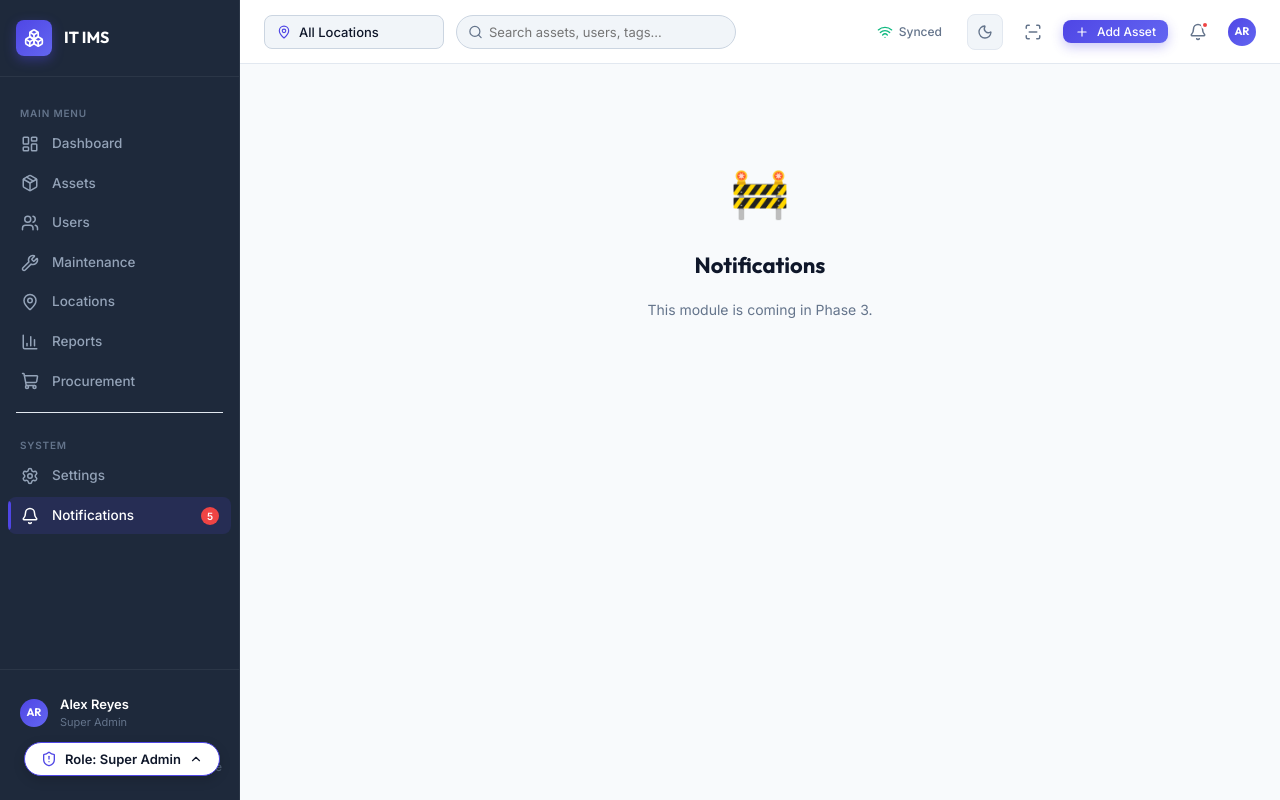
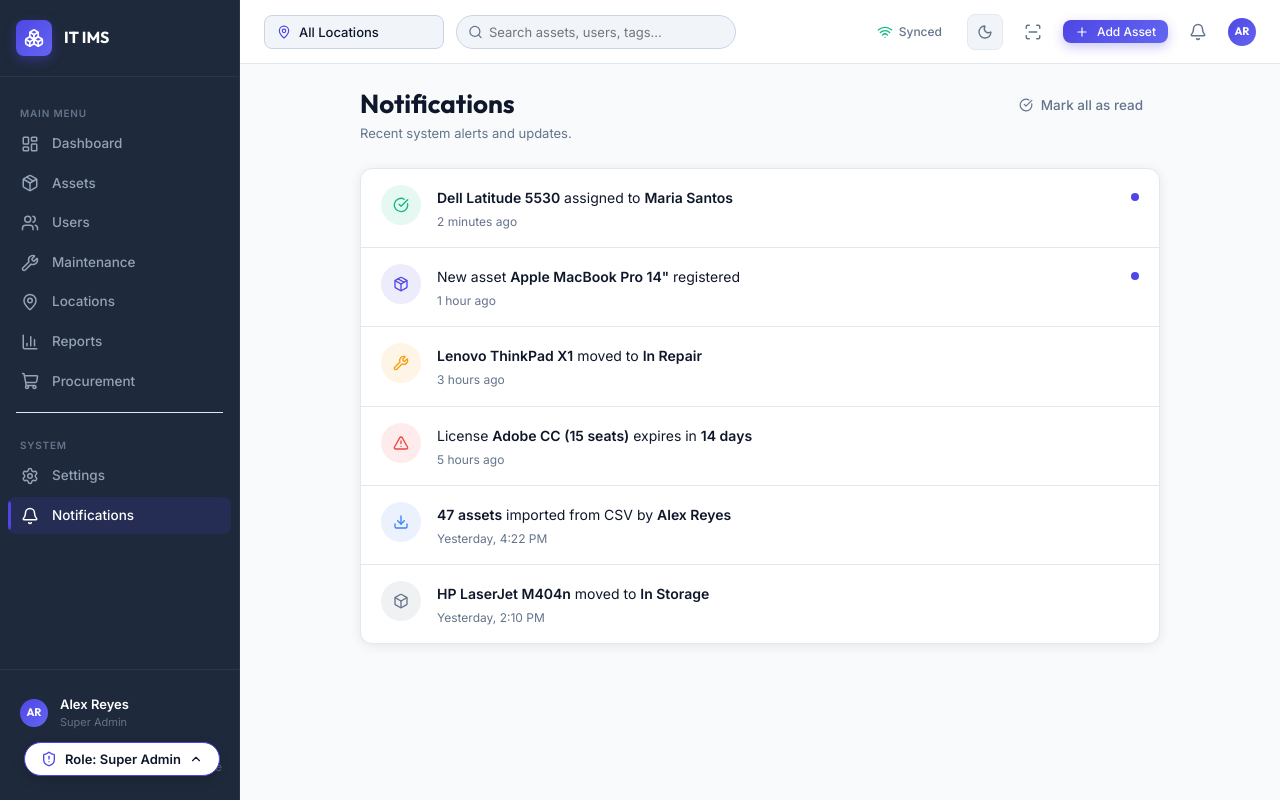
Before and after one commit to krukru741/IT-IMS, a React (Vite) app: page /notifications in a window 1280 px wide. Built offline with nearby package versions, Linux system fonts and the light colour scheme.

Commit message:
feat: implement notifications page and update application routes

```diff
--- a/src/App.jsx
+++ b/src/App.jsx
@@ -15,6 +15,7 @@ import MaintenanceList from './pages/Maintenance/MaintenanceList';
 import ReportDashboard from './pages/Reports/ReportDashboard';
 import ProcurementQueue from './pages/Procurement/ProcurementQueue';
 import AuditLogViewer from './pages/Settings/AuditLogViewer';
+import Notifications from './pages/Settings/Notifications';
 import SyncManager from './components/layout/SyncManager';
 
 // Placeholder for Phase 3+ modules
@@ -67,7 +68,7 @@ export default function App() {
         <Route path="/reports"     element={<Layout><ReportDashboard /></Layout>} />
         <Route path="/procurement" element={<Layout><ProcurementQueue /></Layout>} />
         <Route path="/settings"    element={<Layout><AuditLogViewer /></Layout>} />
-        <Route path="/notifications" element={<Layout><Placeholder title="Notifications" /></Layout>} />
+        <Route path="/notifications" element={<Layout><Notifications /></Layout>} />
 
         {/* Fallback */}
         <Route path="*" element={<Navigate to="/" replace />} />
--- /dev/null
+++ b/src/pages/Settings/Notifications.jsx
@@ -0,0 +1,75 @@
+import React, { useEffect } from 'react';
+import useStore from '../../store/useStore';
+import { mockActivity } from '../../data/mockData';
+import { Bell, CheckCircle, AlertTriangle, ShieldAlert, Package, Wrench, Download, Settings, Box } from 'lucide-react';
+
+export default function Notifications() {
+  const { markNotificationsRead } = useStore();
+
+  useEffect(() => {
+    // Mark notifications as read when visiting this page
+    markNotificationsRead();
+  }, [markNotificationsRead]);
+
+  const getIconForType = (type, color) => {
+    switch (type) {
+      case 'assign': return <CheckCircle size={16} color={color} />;
+      case 'add': return <Package size={16} color={color} />;
+      case 'repair': return <Wrench size={16} color={color} />;
+      case 'warning': return <AlertTriangle size={16} color={color} />;
+      case 'import': return <Download size={16} color={color} />;
+      case 'retire': return <Box size={16} color={color} />;
+      default: return <Bell size={16} color={color} />;
+    }
+  };
+
+  return (
+    <div className="page-container fade-in" style={{ maxWidth: 800, margin: '0 auto' }}>
+      <div className="page-header" style={{ marginBottom: 24 }}>
+        <div>
+          <h1 className="page-title">Notifications</h1>
+          <p className="page-subtitle">Recent system alerts and updates.</p>
+        </div>
+        <button className="btn btn-ghost" onClick={() => {}}>
+          <CheckCircle size={14} /> Mark all as read
+        </button>
+      </div>
+
+      <div className="card" style={{ padding: 0 }}>
+        {mockActivity.map((act, index) => (
+          <div
+            key={act.id}
+            style={{
+              display: 'flex',
+              gap: 16,
+              padding: '16px 20px',
+              borderBottom: index < mockActivity.length - 1 ? '1px solid var(--border)' : 'none',
+              alignItems: 'flex-start'
+            }}
+          >
+            <div style={{
+              width: 40, height: 40, borderRadius: '50%',
+              display: 'flex', alignItems: 'center', justifyContent: 'center',
+              backgroundColor: act.bgColor, flexShrink: 0
+            }}>
+              {getIconForType(act.type, act.color)}
+            </div>
+            <div style={{ flex: 1, paddingTop: 2 }}>
+              <div
+                style={{ fontSize: 14, color: 'var(--text-primary)', lineHeight: 1.5, marginBottom: 4 }}
+                dangerouslySetInnerHTML={{ __html: act.text }}
+              />
+              <div style={{ fontSize: 12, color: 'var(--text-muted)' }}>
+                {act.time}
+              </div>
+            </div>
+            {/* Unread indicator (just mock some as unread if index < 2) */}
+            {index < 2 && (
+              <div style={{ width: 8, height: 8, borderRadius: '50%', backgroundColor: 'var(--brand-primary)', marginTop: 8 }} />
+            )}
+          </div>
+        ))}
+      </div>
+    </div>
+  );
+}
```
